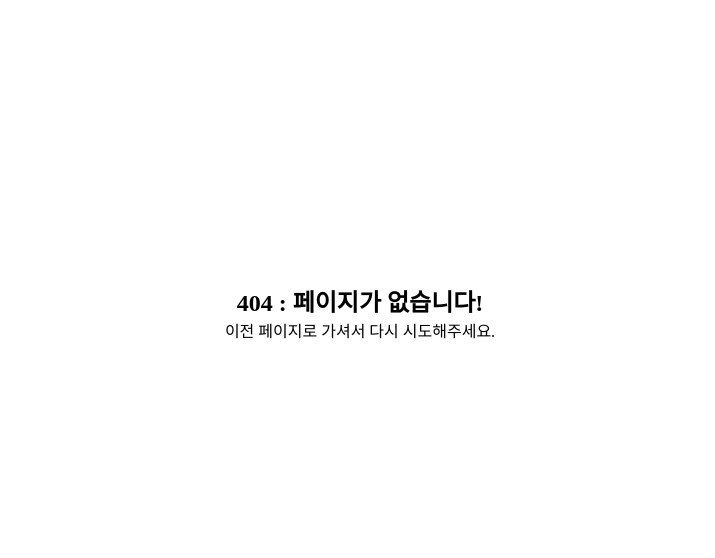
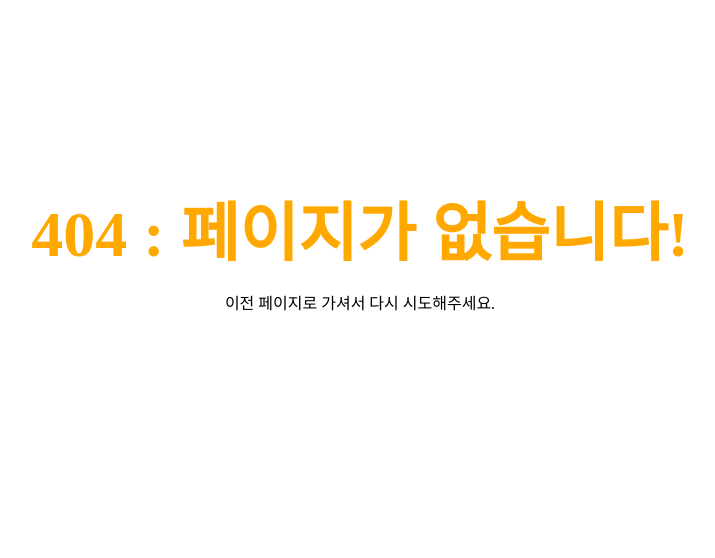
Before and after one commit to samjan29/Sherlock-Holmes, a Flask app: template templates/404.html in a window 1280 px wide. Shown: the part 152-710 px from the top of the page, without its empty margins (280-995 px from the left). After the commit the page ends 463 px from the top, so only its background shows below. Run offline with Flask 2, Linux system fonts and the light colour scheme; the template is opened without the code that fills it, so the values that code supplies are empty; some web fonts are replaced.

Commit message:
update : 404.html styling

```diff
--- a/static/css/404.css
+++ b/static/css/404.css
@@ -13,6 +13,7 @@
 }
 
 header.container {
+    position : absolute;
     width : 100%;
     height : 64px;
     display : flex;
@@ -25,6 +26,18 @@ header.container {
 
 header.container > a {
     text-decoration : none;
+}
+
+.container > div > h2 {
+    font-size : 64px;
+    font-weight : 900;
+    margin-bottom : 16px;
+    color : #FFA800;
+}
+
+.container > div > p {
+    font-size : 16px;
+    font-weight : 400;
 }
 
 .title {
@@ -46,7 +59,3 @@ section.container > div {
     width : 100vw;
     height : 100vh;
 }
-
-footer {
-    margin-top : 64px;
-}
```
